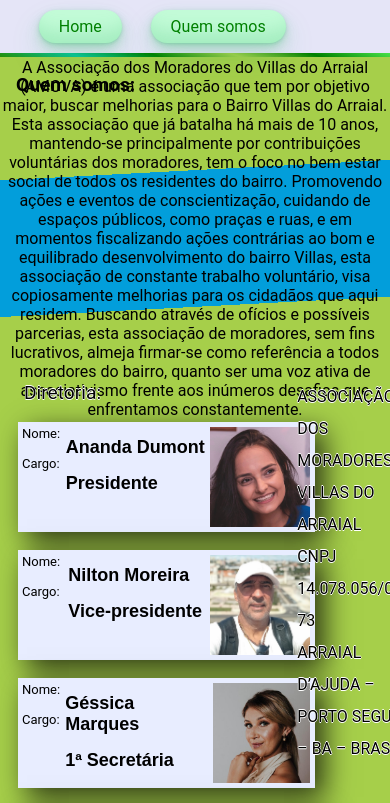
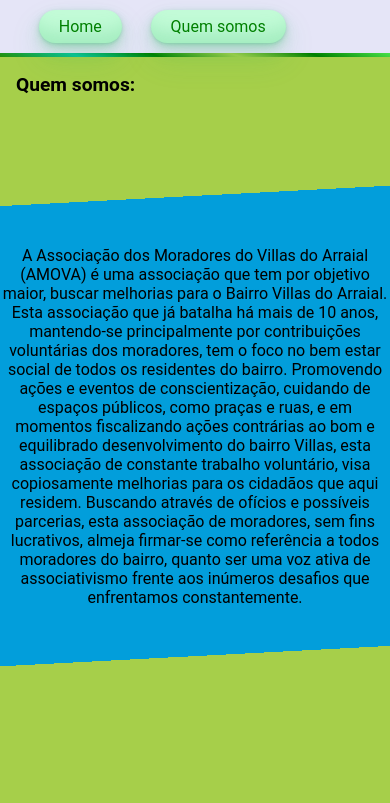
Before and after one commit to lombardi-g/AMOVA-website, a plain HTML site: page html/board.html in a window 390 px wide. Shown: the top 803 px of the page. Drawn offline with Linux system fonts and the light colour scheme.

Commit message:
Correction to #5 mobile mode

```diff
--- a/css/boardpage.css
+++ b/css/boardpage.css
@@ -10,8 +10,6 @@ body{
     opacity: 0.15;
     margin: 0;
     padding: 0;
-
-
 }
 
 #title{
@@ -25,7 +23,7 @@ body{
     display: flex;
     align-items: center;
     justify-content: center;
-    height: 30vh;
+    height: 60vh;
     background: linear-gradient(177deg, #00000000 25%, #029edb 25%, #029edb 75%, #00000000 75%);
 }
 
@@ -52,3 +50,13 @@ body{
     line-height: 2rem;
     margin-right: 1rem;
 }
+@media screen and (max-width: 910px) {
+    #introduction{
+        height: 900px;
+        margin-top: -120px;
+    }
+    #lower{
+        display: block;
+        margin-left: 1rem;
+    }
+}
```
